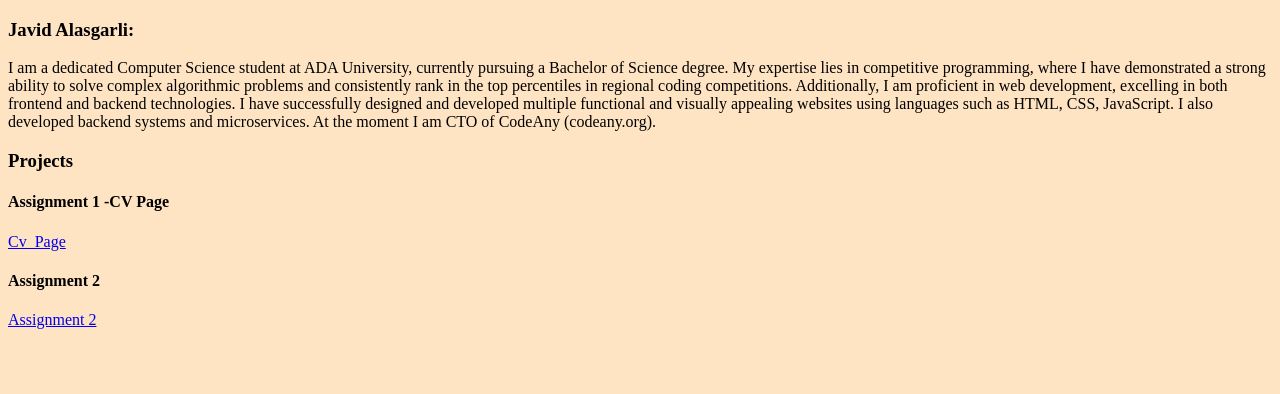
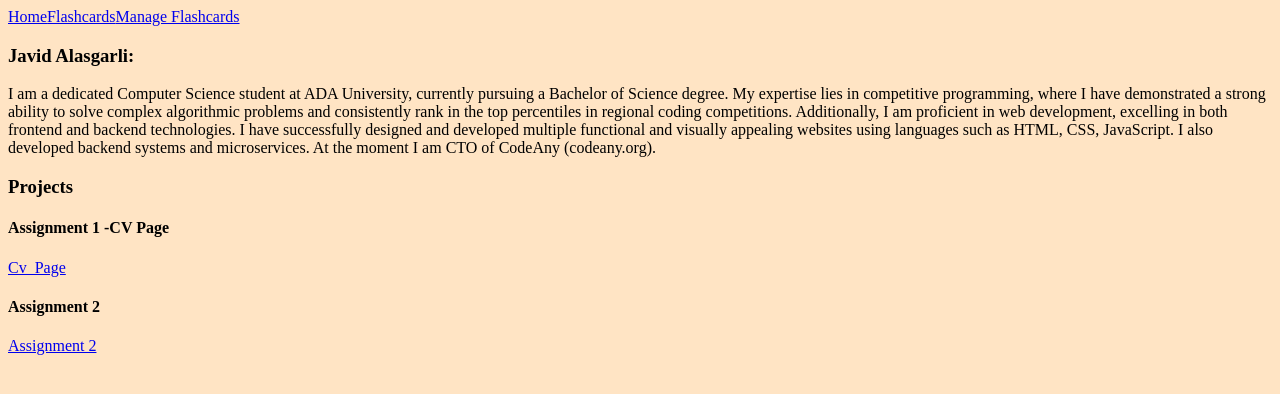
Before and after one commit to jalasgarli/Assignment_3, a React (Create React App) app in the folder assign3/: page / in a window 1280 px wide. Shown: the top 394 px of the page. Built offline with nearby package versions, Linux system fonts and the light colour scheme.

Commit message:
Flash Card Management

```diff
--- a/assign3/package.json
+++ b/assign3/package.json
@@ -6,6 +6,8 @@
     "@testing-library/jest-dom": "^5.17.0",
     "@testing-library/react": "^13.4.0",
     "@testing-library/user-event": "^13.5.0",
+    "cors": "^2.8.5",
+    "express": "^4.18.2",
     "react": "^18.2.0",
     "react-dom": "^18.2.0",
     "react-router-dom": "^6.21.1",
--- a/assign3/src/App.js
+++ b/assign3/src/App.js
@@ -1,7 +1,7 @@
 // App.js
 
 import React, { useState } from 'react';
-import { BrowserRouter as Router, Routes, Route } from 'react-router-dom';
+import { BrowserRouter as Router, Routes, Route, Link } from 'react-router-dom';
 import HomePage from './components/MainPage';
 import ListOfFlashCards from './ListOfFlashCards';
 import FlashcardManagement from './FlashcardManagement';
@@ -36,6 +36,11 @@ function App() {
 
   return (
     <Router>
+      <nav>
+        <Link to="/">Home</Link>
+        <Link to="/flashcards">Flashcards</Link>
+        <Link to="/flashcards/manage">Manage Flashcards</Link>
+      </nav>
       <Routes>
         <Route
           path="/"
@@ -52,7 +57,6 @@ function App() {
 }
 
 export default App;
-
 
 
 
```
Also changed, not shown: 1 other file (tests, documents, lock files or other folders).
